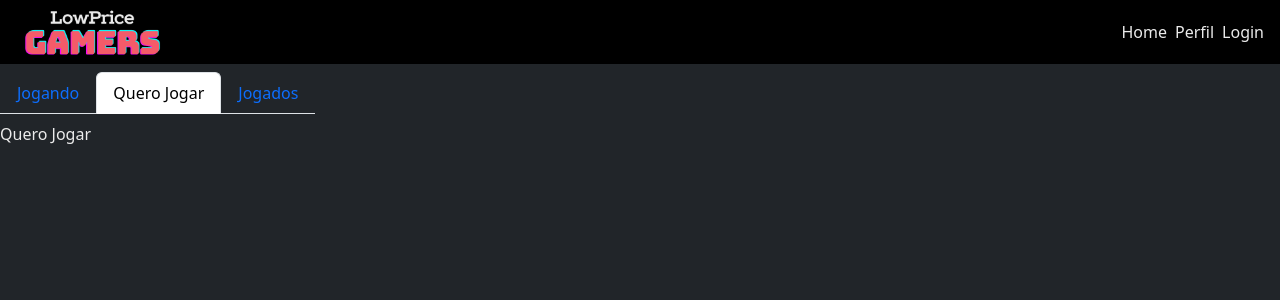
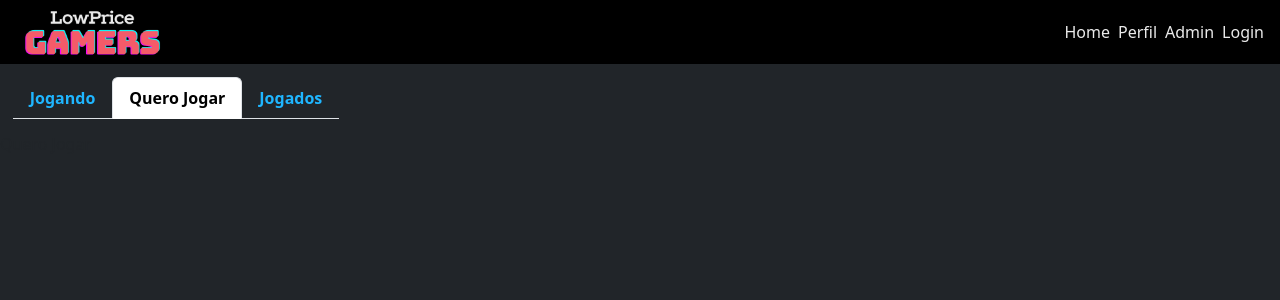
Before and after one commit to karla-daiane/projeto-fullStack, a React (Vite) app: page /projeto-fullStack/QueroJogar in a window 1280 px wide. Shown: the top 300 px of the page. Built offline with nearby package versions, Linux system fonts and the light colour scheme.

Commit message:
alteracoes de estilo

```diff
--- a/src/components/Header/index.jsx
+++ b/src/components/Header/index.jsx
@@ -11,6 +11,7 @@ function Header() {
             <div>
                 <Link to='/'>Home</Link>
                 <Link to='/Jogando'>Perfil</Link>
+                <Link to='/Dashboard'>Admin</Link>
                 <Link to='/Login'>Login</Link>
             </div>
         </header>
--- a/src/components/Modal/index.jsx
+++ b/src/components/Modal/index.jsx
@@ -39,18 +39,22 @@ function Modal({textBtn}) {
                                 <p>Breve descrição do Jogo</p>
                             </div>
                             <div className="modal-footer">
-                                <button
+                                {/* <button
                                     type="button"
                                     className="btn btn-secondary"
                                     onClick={handleClose}>
                                     Fechar
-                                </button>
+                                </button> */}
                                 <select className="form-select select-jogo" aria-label="Default select example">
                                     <option selected disabled>Adicionar jogo</option>
                                     <option value="1">Jogando</option>
                                     <option value="2">Quero Jogar</option>
                                     <option value="3">Já Joguei</option>
                                 </select>
+                                <button
+                                    type="button" className="btn btn-secondary">
+                                    Confirmar
+                                </button>
                             </div>
                         </div>
                     </div>
--- a/src/components/Navbar/styles.css
+++ b/src/components/Navbar/styles.css
@@ -1,7 +1,9 @@
-#container-navbar {
-    color: chartreuse;
+.navbar {
+    padding: 1%;
+    background: #212529;
+
+    & .nav-link {
+        color: #1FB6FF;
+        font-weight: bold;
+    }
 }
-
-div {
-    color: #EBEBEB;
-}
--- a/src/pages/Dashboard/index.jsx
+++ b/src/pages/Dashboard/index.jsx
@@ -1,5 +1,4 @@
 import Header from '../../components/Header';
-import Navbar from '../../components/Navbar';
 import 'bootstrap/dist/css/bootstrap.min.css';
 import './styles.css';
 
@@ -10,8 +9,7 @@ function Dashboard() {
       <Header />
 
       <div className='content-dashboard'>
-
-      <Navbar />
+        <h1>Menu do Administrador</h1>
       </div>
     </div>
   );
--- a/src/pages/Dashboard/styles.css
+++ b/src/pages/Dashboard/styles.css
@@ -0,0 +1,4 @@
+.content-dashboard {
+    padding: 1%;
+    color: #EBEBEB;
+}
```
